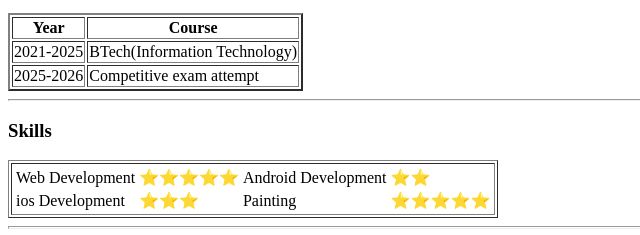
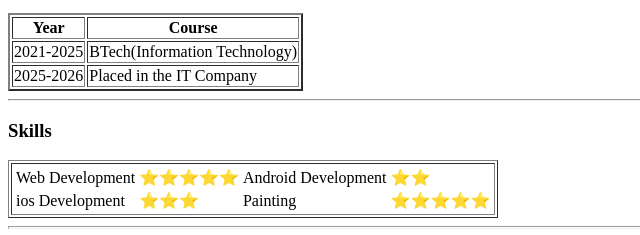
Before and after one commit to Shubhamadhav265/Myprofile.com, a plain HTML site: page index.html in a window 1280 px wide. Shown: the part 527-762 px from the top of the page, 0-640 px from the left. Drawn offline with Linux system fonts and the light colour scheme.

Commit message:
Update index.html

```diff
--- a/index.html
+++ b/index.html
@@ -45,7 +45,7 @@
             </tr>
             <tr>
                 <td>2025-2026</td>
-                <td>Competitive exam attempt</td>
+                <td>Placed in the IT Company</td>
             </tr>
        </tbody>
     </table>
```
